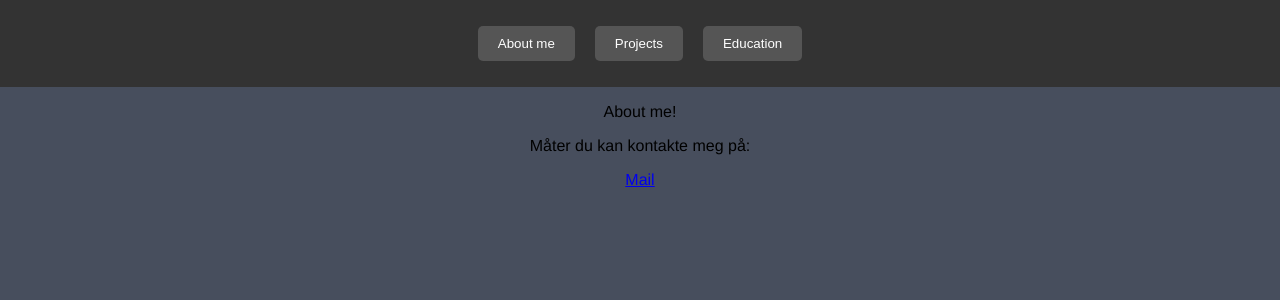
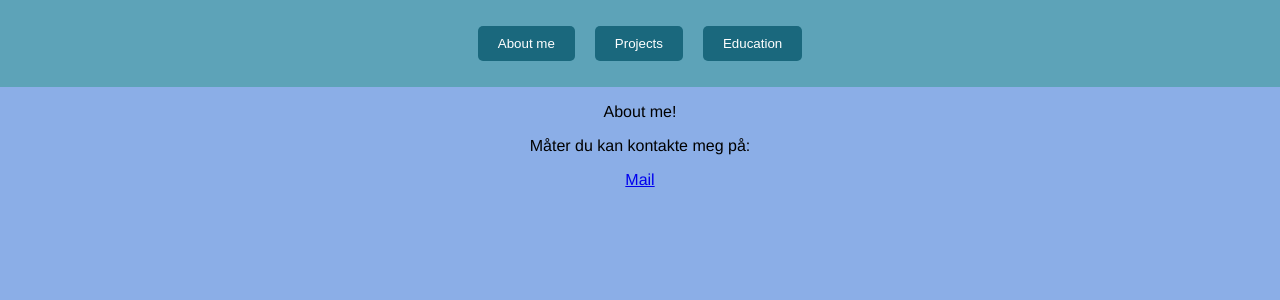
Before and after one commit to erlhol/Erling-Holte, a React (Create React App) app in the folder my-app/: page / in a window 1280 px wide. Shown: the top 300 px of the page. Built offline with nearby package versions, Linux system fonts and the light colour scheme.

Commit message:
Update to new colors

```diff
--- a/my-app/src/index.css
+++ b/my-app/src/index.css
@@ -9,7 +9,7 @@ body {
 
 /* styles.css or your preferred stylesheet */
 .navbar {
-  background-color: #333; /* Background color of the navigation bar */
+  background-color: #5da3b8; /* Background color of the navigation bar */
   padding: 10px; /* Padding around the navigation bar */
   display: flex;
   justify-content: center;
@@ -27,7 +27,7 @@ body {
 }
 
 .nav-button {
-  background-color: #555; /* Background color of the buttons */
+  background-color: #1a687d; /* Background color of the buttons */
   color: white; /* Text color of the buttons */
   border: none;
   padding: 10px 20px;
@@ -46,7 +46,7 @@ body {
 
 /* Set a background color */
 body {
-  background-color: #474e5d;
+  background-color: rgb(139, 174, 231);
   font-family: Helvetica, sans-serif;
 }
 
@@ -85,7 +85,7 @@ body {
   height: 25px;
   right: -17px;
   background-color: white;
-  border: 4px solid #FF9F55;
+  border: 4px solid #0c4eaa;
   top: 15px;
   border-radius: 50%;
   z-index: 1;
```
